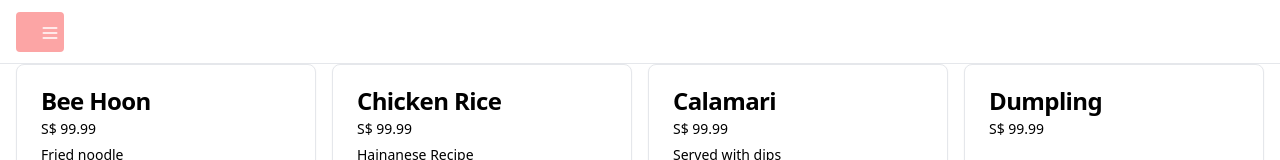
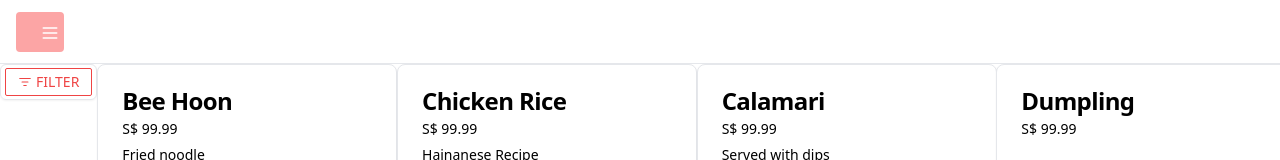
Before and after one commit to jiajieyong/food-ordering-website, a Next.js app: page / in a window 1280 px wide. Shown: the top 160 px of the page. Built offline with nearby package versions, Linux system fonts and the light colour scheme.

Commit message:
feat: created filter menu bar

```diff
--- a/src/app/menu/page.tsx
+++ b/src/app/menu/page.tsx
@@ -1,4 +1,8 @@
+"use client";
+
+import { useState } from "react";
 import { CardDisplay, IDetails } from "../../components/composite/cardDisplay";
+import { Filter } from "../../components/composite/filter";
 
 const menu: IDetails[] = [
     { dishName: "Bee Hoon", pricing: 99.99, description: "Fried noodle", category: "noodle" , image: "beehoon"  },
@@ -12,8 +16,20 @@ const menu: IDetails[] = [
 ];
 
 const MenuPage = () => {
+  const CHECK_ITEMS = ['All', 'Noodles', 'Rice', 'Side Dish'];
+  const [checkedSelection, setCheckedSelection] = useState([CHECK_ITEMS[0]]);
+
+  function onCheckedChange(item: string) {
+      setCheckedSelection((current) =>
+          current.includes(item)
+      ? current.filter((el) => el !== item)
+      : current.concat(item)
+      )
+  }
+
   return (
     <div className="flex justify-center">
+      <Filter list={CHECK_ITEMS} filterList={checkedSelection} handleChange={onCheckedChange} />
       <div className="grid grid-cols-1 tablet:grid-cols-3 laptop:grid-cols-4 gap-4">
           {menu.map((item: IDetails, index) => (
             <CardDisplay
--- a/src/components/composite/cardDisplay.tsx
+++ b/src/components/composite/cardDisplay.tsx
@@ -17,8 +17,6 @@ export interface IDetails {
   category: string;
   image: string;
 }
-
-type CardProps = React.ComponentProps<typeof Card>
 
 export function CardDisplay(details: IDetails) {
   return (
--- /dev/null
+++ b/src/components/composite/filter.tsx
@@ -0,0 +1,42 @@
+import {  Menubar, MenubarCheckboxItem, MenubarContent, MenubarLabel, MenubarMenu, MenubarTrigger} from '../ui/menubar';
+import { Button } from '../ui/button';
+import { ListFilter } from  "lucide-react";
+
+
+interface IProps {
+    list: string[],
+    filterList: string[],
+    handleChange: (item: string) => void,
+}
+
+export function Filter({list, filterList, handleChange}: IProps) {
+    return (
+        <Menubar>
+            <MenubarMenu>
+                <MenubarTrigger asChild>
+                    <Button
+                        variant="outline"
+                        size="sm"
+                        className="h-7 gap-1 text-sm"
+                    >
+                        <ListFilter className="h-3.5 w-3.5" />
+                        <span>Filter</span>
+                    </Button>
+                </MenubarTrigger>
+                <MenubarContent align="end">
+                    <MenubarLabel>Filter by</MenubarLabel>
+                    {list.map((item) => (
+                        <MenubarCheckboxItem
+                            className="MenubarCheckboxItem inset"
+                            key={item}
+                            checked={filterList.includes(item)}
+                            onCheckedChange={() => handleChange(item)}
+                        >
+                            {item}
+                        </MenubarCheckboxItem>
+                    ))}
+                </MenubarContent>
+            </MenubarMenu>
+        </Menubar>
+    );
+};
--- a/src/components/ui/button.tsx
+++ b/src/components/ui/button.tsx
@@ -11,6 +11,7 @@ const buttonVariants = cva(
       variant: {
         default: "bg-red-500 text-white hover:bg-primary/90",
         secondary: "bg-red-300 text-white hover:bg-secondary/80",
+        outline: "border border-input border-red-500 bg-white text-red-500 hover:bg-red-500 hover:text-white"
       },
       size: {
         default: "h-10 px-4 py-2",
```
Also changed, not shown: 2 other files (tests, documents, lock files or other folders).
